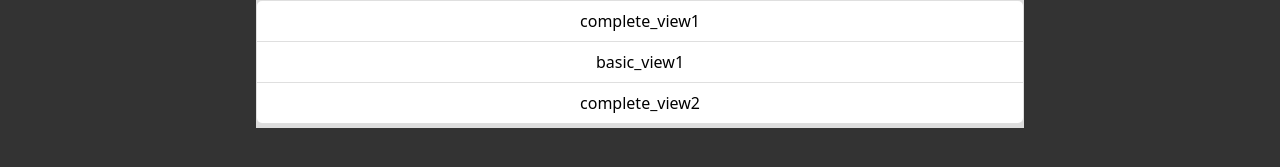
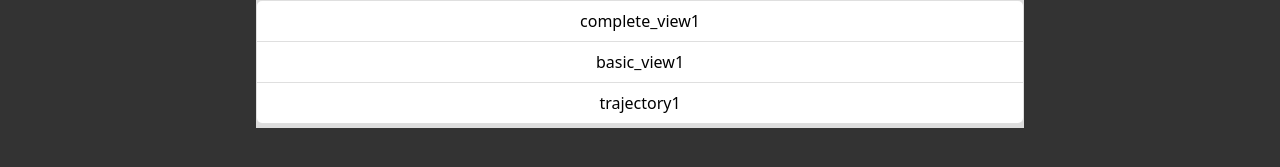
Before and after one commit to ChristianBlundell/LiDAR, a React (Create React App) app: page / in a window 1280 px wide. Shown: the part 533-700 px from the top of the page. Built offline with nearby package versions, Linux system fonts and the light colour scheme.

Commit message:
Update FileSelect.js

```diff
--- a/src/components/FileSelect/FileSelect.js
+++ b/src/components/FileSelect/FileSelect.js
@@ -7,7 +7,7 @@ export const FileSelect = (props) => {
   let availableFiles = [
     "complete_view1",
     "basic_view1",
-    "complete_view2"
+    "trajectory1"
   ];
 
   const handleSelect = (value) => {
```
